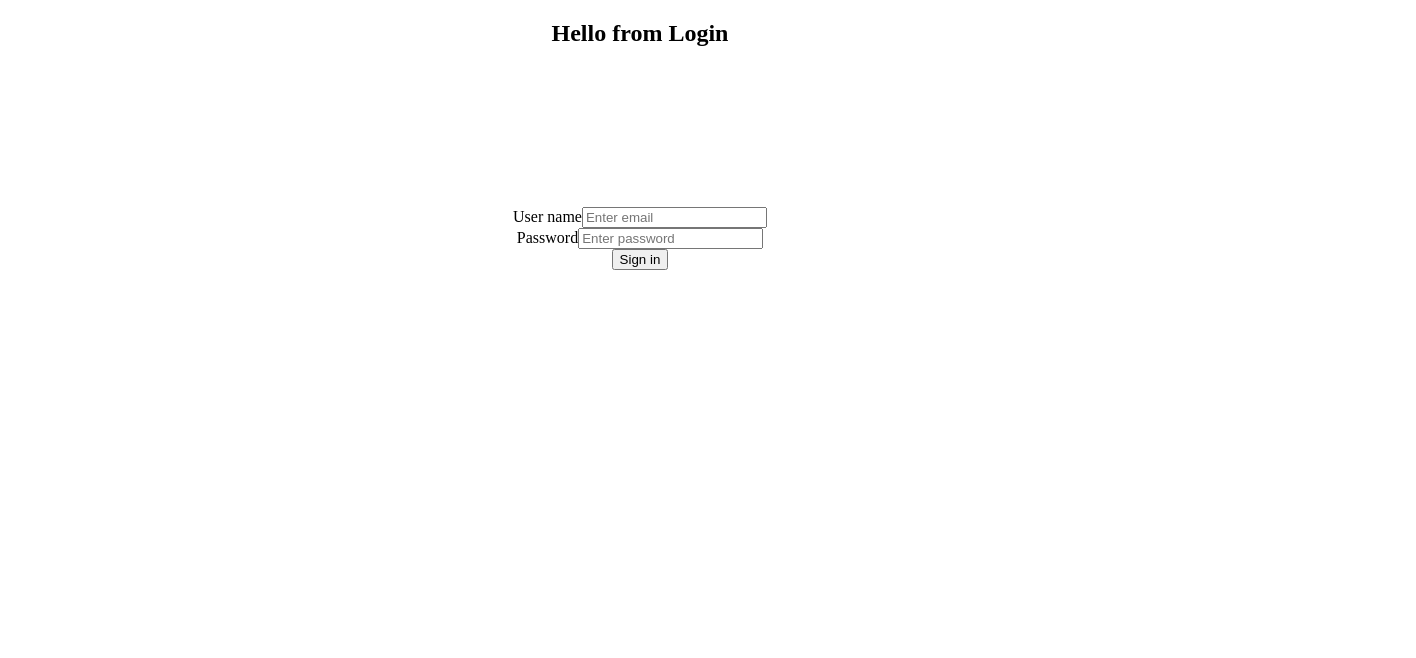
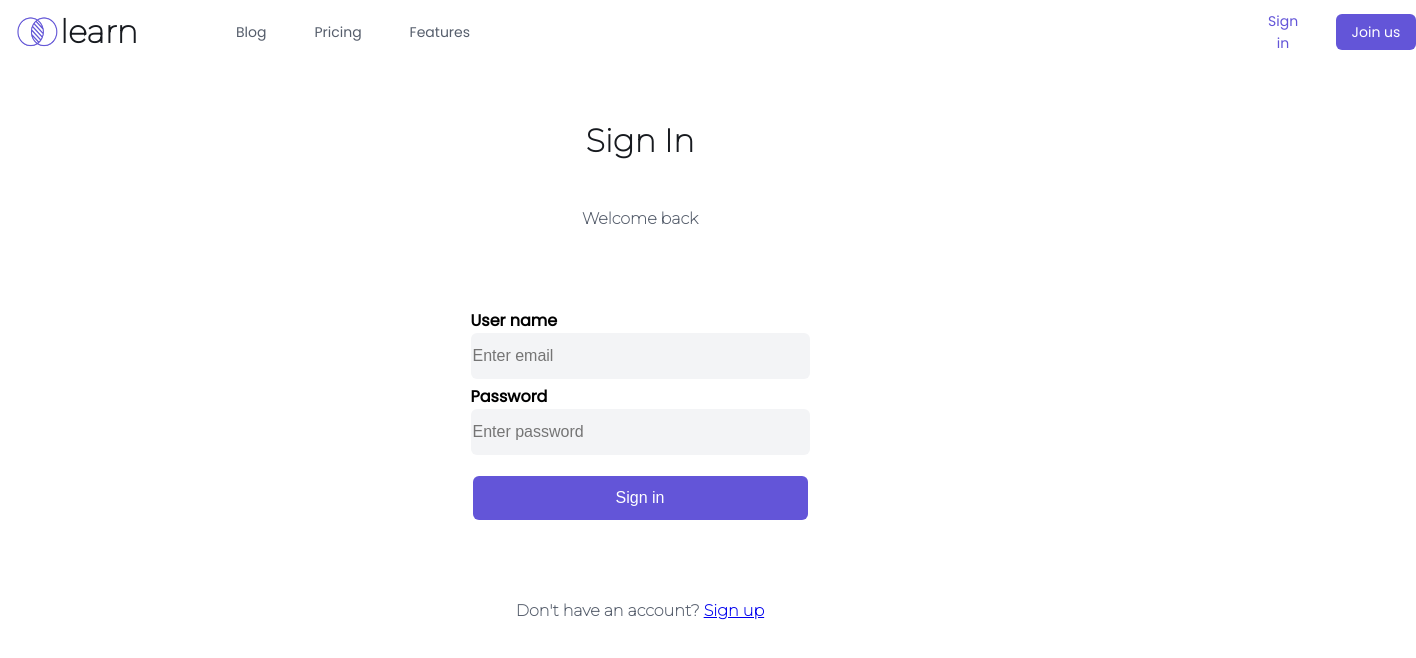
Before and after one commit to JesusQuinones17/learn-app, a React (Vite) app: page /login in a window 1280 px wide. Shown: the top 658 px of the page, 1416 px wide, since content can reach past the window. Built offline with nearby package versions, Linux system fonts and the light colour scheme.

Commit message:
Login form finished and almost Login component

```diff
--- a/src/components/LoginForm.jsx
+++ b/src/components/LoginForm.jsx
@@ -14,15 +14,32 @@ function LoginForm() {
 
   return (
     <form className="form-login" onSubmit={handleSubmmitForm}>
-      <label>
-        User name
-        <input type="text" placeholder="Enter email" />
-      </label>
-      <label>
-        Password
-        <input type="password" placeholder="Enter password" />
-      </label>
-      <Button className="" buttonText="Sign in" onClick={handleSubmmitButton} />
+      <div className="form-inputs-container">
+        <label htmlFor="email" className="form-login-label">
+          User name
+          <input
+            id="email"
+            className="form-login-input"
+            type="text"
+            placeholder="Enter email"
+            autoComplete="on"
+          />
+        </label>
+        <label htmlFor="password" className="form-login-label">
+          Password
+          <input
+            id="password"
+            className="form-login-input"
+            type="password"
+            placeholder="Enter password"
+          />
+        </label>
+      </div>
+      <Button
+        className="form-login-button"
+        buttonText="Sign in"
+        onClick={handleSubmmitButton}
+      />
     </form>
   );
 }
--- a/src/pages/Login.jsx
+++ b/src/pages/Login.jsx
@@ -1,11 +1,26 @@
+import { Link } from "react-router-dom";
+
 import LoginForm from "../components/LoginForm";
+import Header from "../components/Header";
+
+import "../styles/Login.scss";
 
 function Login() {
   return (
-    <article>
-      <h1>Hello from Login</h1>
-      <LoginForm />
-    </article>
+    <>
+      <Header />
+      <article className="login">
+        <h1 className="login-title">Sign In</h1>
+        <h2 className="login-text">Welcome back</h2>
+        <LoginForm />
+        <p className="login-text">
+          Don't have an account?{" "}
+          <Link to={"/registration"}>
+            <strong>Sign up</strong>
+          </Link>
+        </p>
+      </article>
+    </>
   );
 }
 
--- /dev/null
+++ b/src/styles/Login.scss
@@ -0,0 +1,30 @@
+.login {
+    display: flex;
+    flex-direction: column;
+    justify-content: center;
+    align-items: center;
+    margin: auto;
+    padding: 10px;
+    width: 450px;
+    margin-top: 80px;
+}
+
+.login-title {
+    font-family: Montserrat; /* Heading */
+    font-size: 32px;
+    line-height: 48px;
+    color: #171A1FFF; /* neutral-900 */
+}
+
+.login-text {
+    font-family: Montserrat; /* Heading */
+    font-size: 20px;
+    line-height: 30px;
+    color: #565E6CFF; /* neutral-600 */
+}
+
+.login-text {
+    font-size: 16px;
+  font-weight: 700;
+  line-height: 30px;
+}
--- a/src/styles/LoginForm.scss
+++ b/src/styles/LoginForm.scss
@@ -2,6 +2,61 @@
     display: flex;
     flex-direction: column;
     justify-content: center;
+    font-family: Poppins; /* Body */
     align-items: center;
-    margin: 10rem;
+    margin: 60px;
 }
+
+.form-inputs-container {
+    margin: auto;
+    text-align: left;
+}
+
+.form-login-label {
+    font-size: 16px;
+    font-weight: 700;
+    line-height: 20px;
+    opacity: 1;
+}
+
+.form-login-input {
+    width: 335px;
+    height: 44px;
+    font-size: 16px;
+    line-height: 26px;
+    margin-bottom: 5px;
+    background: #F3F4F6FF; /* neutral-200 */
+    border-radius: 6px; /* border-m */
+    border-width: 0px;
+    outline: none;
+}
+
+/* Button */
+.form-login-button {
+    width: 335px;
+    height: 44px;
+    padding: 0 16px;
+    font-size: 16px;
+    font-weight: 400;
+    line-height: 26px;
+    margin-top: 1rem;
+    color: #FFFFFFFF; /* white */
+    background: #6355D8FF; /* primary-500 */
+    opacity: 1;
+    border: none;
+    border-radius: 6px; /* border-m */
+  }
+  /* Hover */
+  .form-login-button:hover {
+    color: #FFFFFFFF; /* white */
+    background: #4D3ED3FF; /* primary-550 */
+  }
+  /* Pressed */
+  .form-login-button:hover:active {
+    color: #FFFFFFFF; /* white */
+    background: #3D2DC7FF; /* primary-600 */
+  }
+  /* Disabled */
+  .form-login-button:disabled {
+    opacity: 0.4;
+  }
```
